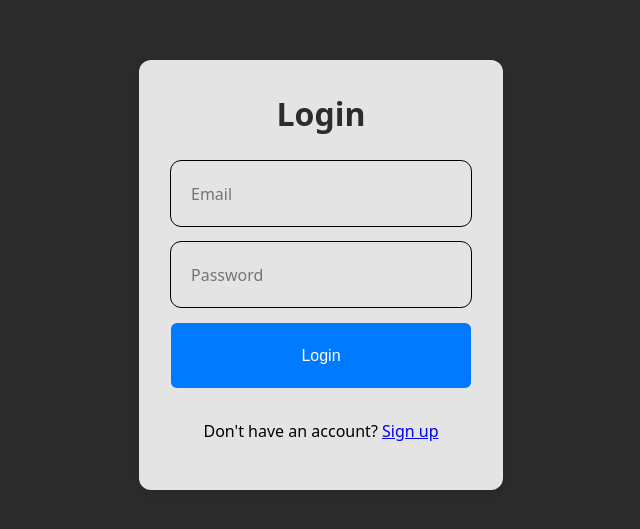
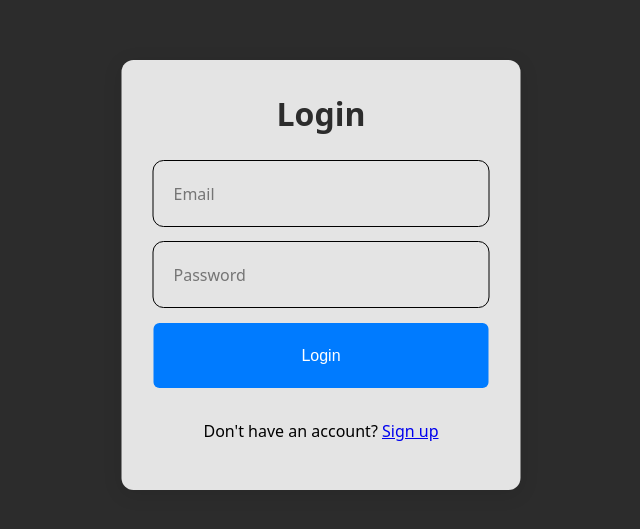
Before and after one commit to H44K0N/flashcards, a React (Vite) app: page / in a window 1280 px wide. Shown: the part 125-654 px from the top of the page, without its empty margins (319-959 px from the left). Built offline with nearby package versions, Linux system fonts and the light colour scheme; no server answers.

Commit message:
tweaked login again

```diff
--- a/src/styles/Auth.module.css
+++ b/src/styles/Auth.module.css
@@ -7,7 +7,7 @@
   justify-content: center;
   align-items: center;
   flex-direction: column;
-  max-width: 300px;
+  max-width: 75%;
 }
 
 .form {
```
